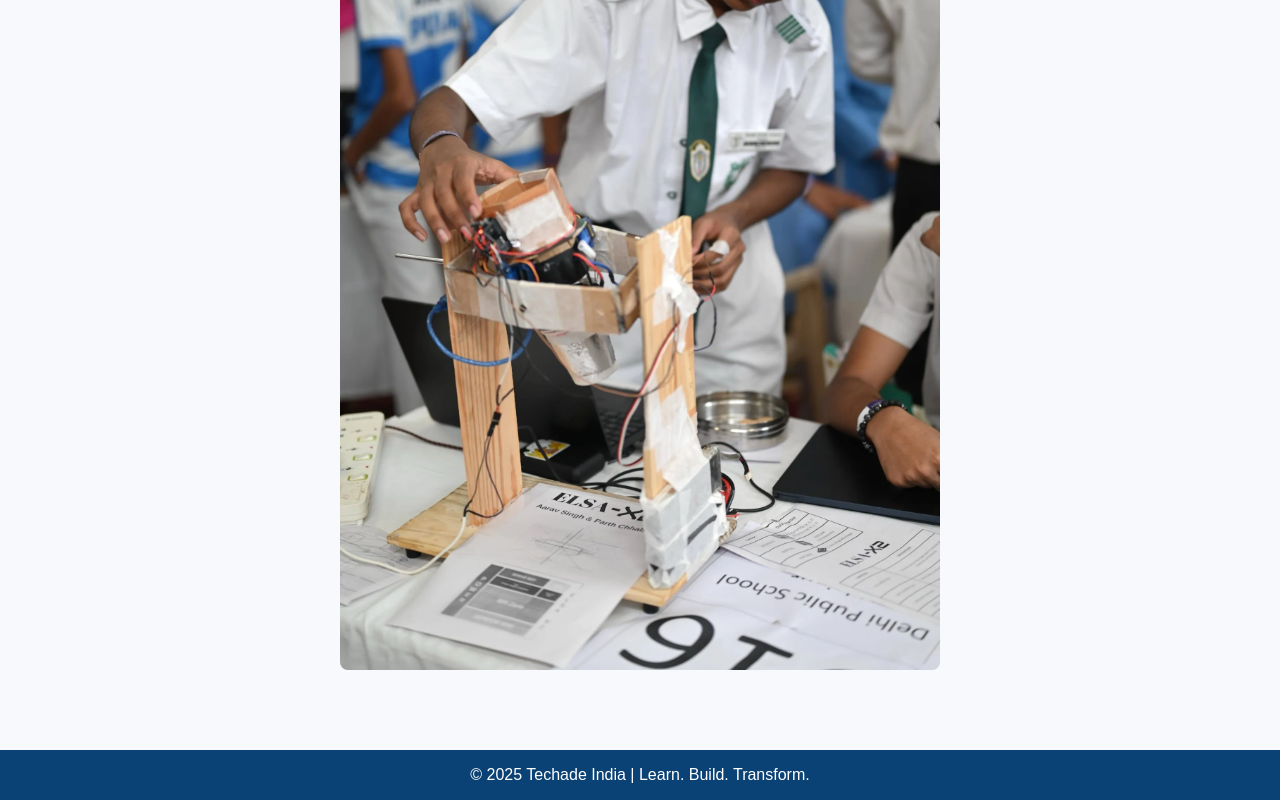
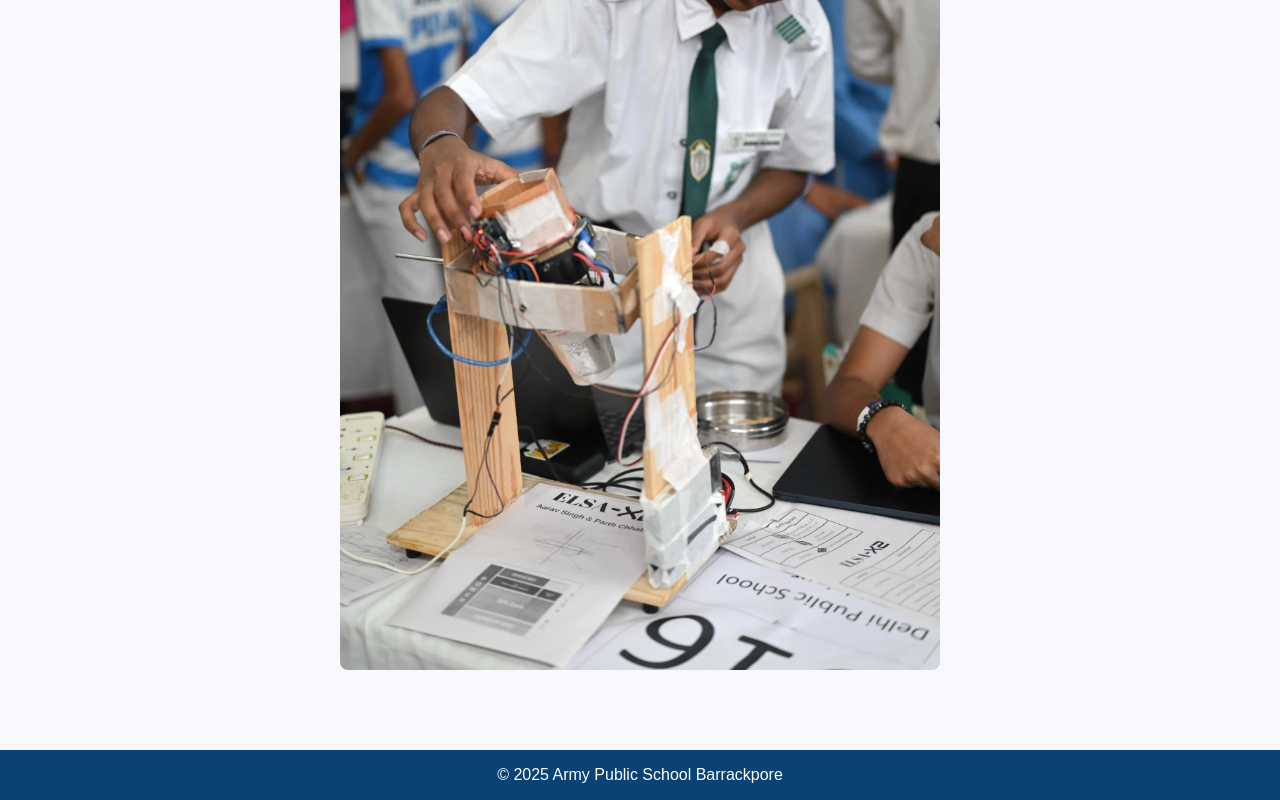
Before and after one commit to SutirthoGhosh/unknown, a plain HTML site: page about.html in a window 1280 px wide. Shown: the part 564-1364 px from the top of the page. Drawn offline with Linux system fonts and the light colour scheme.

Commit message:
Update about.html

```diff
--- a/about.html
+++ b/about.html
@@ -21,7 +21,7 @@
     <img src="Atal-Tinkering-Lab-in-Rajasthan-India-scaled.webp" alt="ATL Lab">
   </main>
   <footer>
-    &copy; 2025 Techade India | Learn. Build. Transform.
+    &copy; 2025 Army Public School Barrackpore
   </footer>
 </body>
 </html>
```
